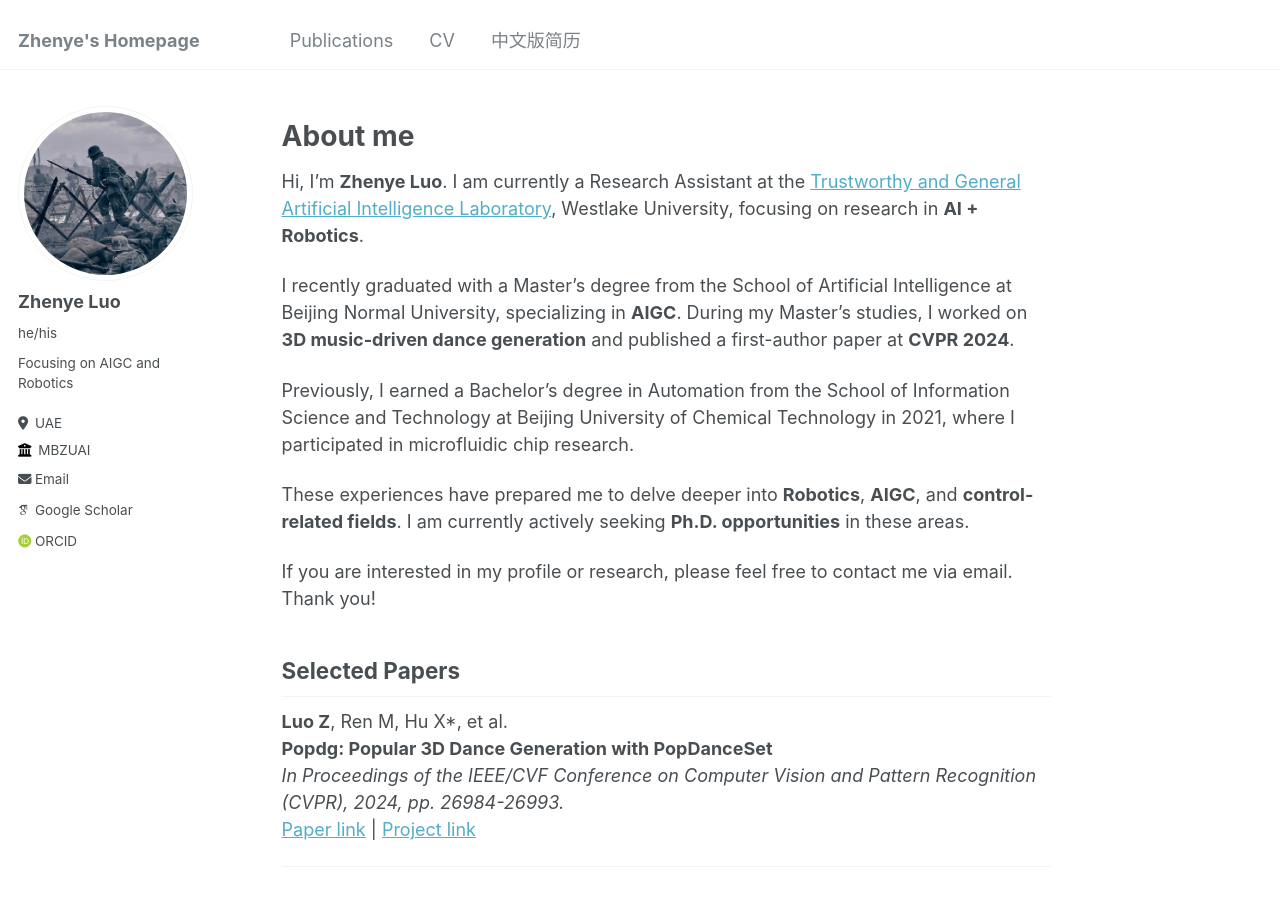
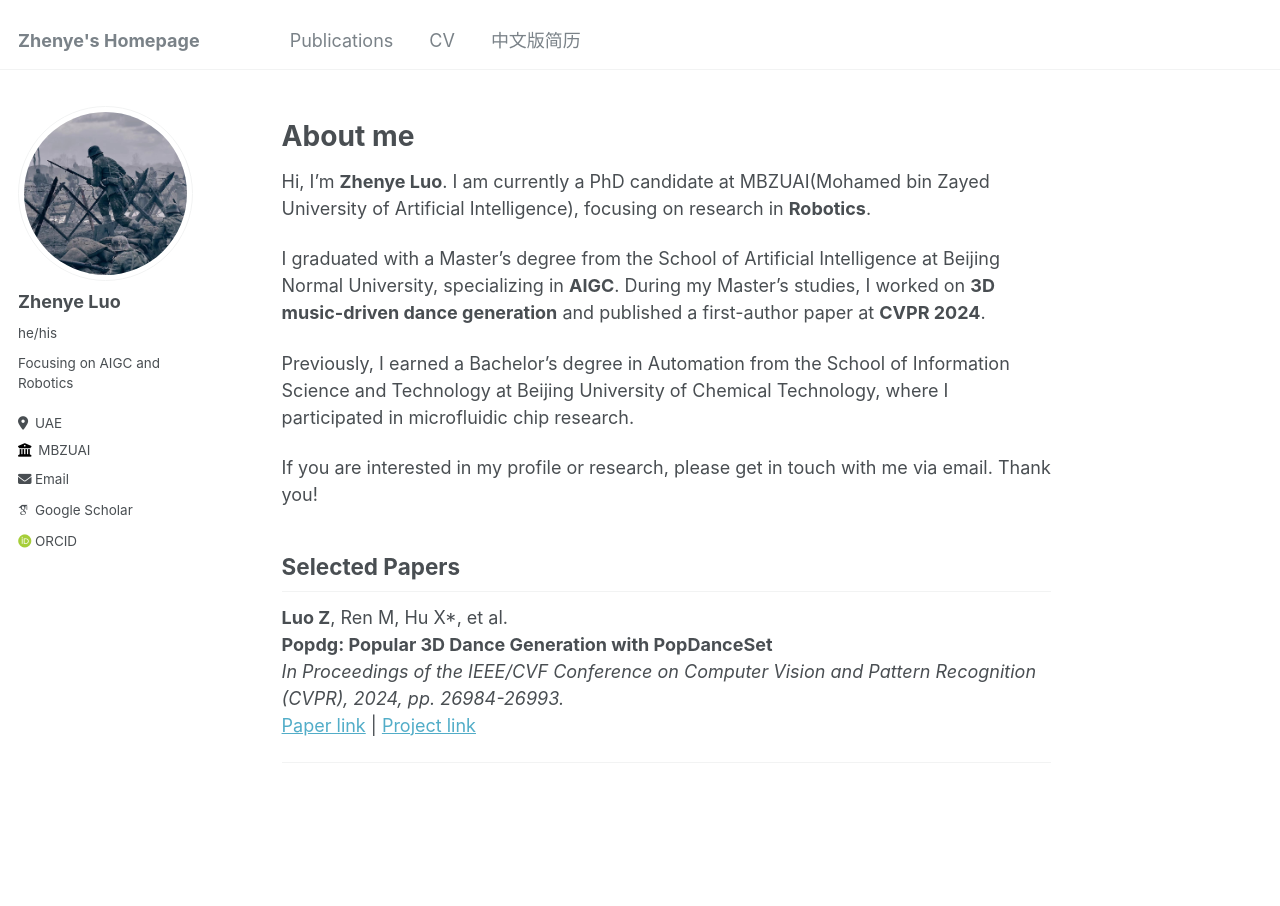
Before and after one commit to Luke-Luo1/lukeluo, a Jekyll site: the page built from _pages/about.md, in a window 1280 px wide and 1074 px high. Shown: the top 906 px of the window. Built offline with Jekyll 4.4.1, drawn with Linux system fonts in a browser that asks for light colours; some web fonts are replaced.

Commit message:
Update about.md

```diff
--- a/_pages/about.md
+++ b/_pages/about.md
@@ -8,15 +8,13 @@ redirect_from:
 ---
 
 # About me
-Hi, I’m **Zhenye Luo**. I am currently a Research Assistant at the [Trustworthy and General Artificial Intelligence Laboratory](https://en.westlake.edu.cn/faculty/yaochu-jin.html), Westlake University, focusing on research in **AI + Robotics**.
+Hi, I’m **Zhenye Luo**. I am currently a PhD candidate at MBZUAI(Mohamed bin Zayed University of Artificial Intelligence), focusing on research in **Robotics**.
 
-I recently graduated with a Master's degree from the School of Artificial Intelligence at Beijing Normal University, specializing in **AIGC**. During my Master's studies, I worked on **3D music-driven dance generation** and published a first-author paper at **CVPR 2024**.
+I graduated with a Master's degree from the School of Artificial Intelligence at Beijing Normal University, specializing in **AIGC**. During my Master's studies, I worked on **3D music-driven dance generation** and published a first-author paper at **CVPR 2024**.
 
-Previously, I earned a Bachelor's degree in Automation from the School of Information Science and Technology at Beijing University of Chemical Technology in 2021, where I participated in microfluidic chip research.
+Previously, I earned a Bachelor's degree in Automation from the School of Information Science and Technology at Beijing University of Chemical Technology, where I participated in microfluidic chip research.
 
-These experiences have prepared me to delve deeper into **Robotics**, **AIGC**, and **control-related fields**. I am currently actively seeking **Ph.D. opportunities** in these areas.
-
-If you are interested in my profile or research, please feel free to contact me via email. Thank you!
+If you are interested in my profile or research, please get in touch with me via email. Thank you!
 
 
 ## Selected Papers
```
